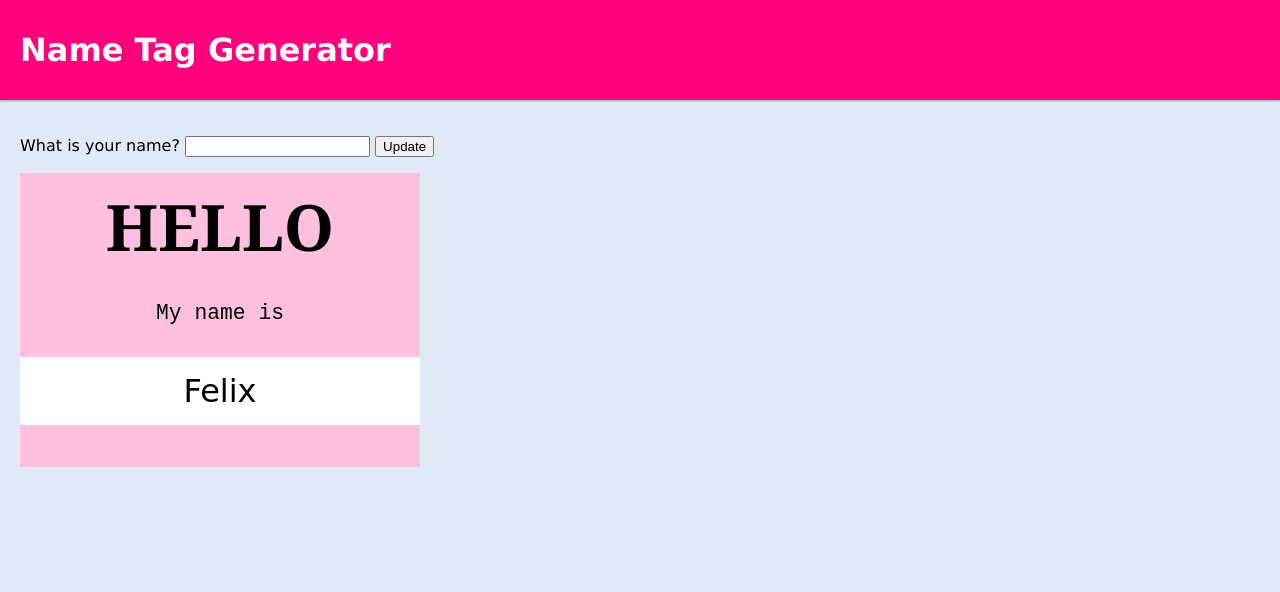
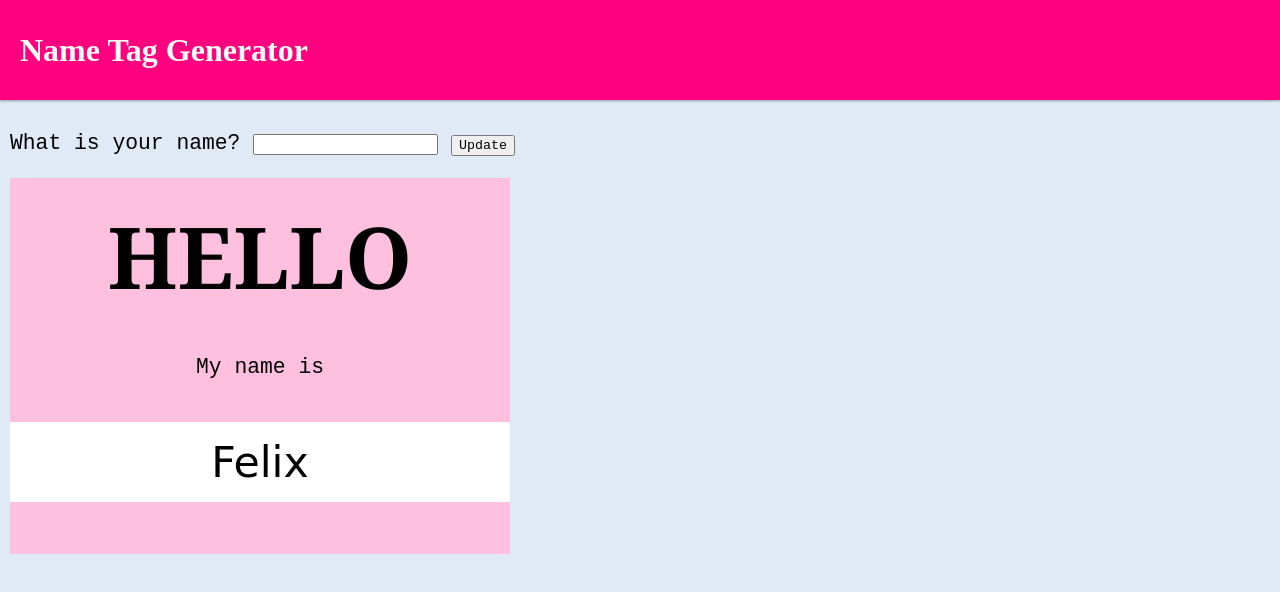
Before and after one commit to maddieparker/nametag, a plain HTML site: page index.html in a window 1280 px wide. Drawn offline with Linux system fonts and the light colour scheme.

Commit message:
update font and make nametag bigger

```diff
--- a/index.html
+++ b/index.html
@@ -34,7 +34,7 @@
 
         <div id="nametag" class="nametag">
             <p class="greeting">Hello</p>
-            <p style="font-family: 'Courier New', Courier, monospace; font-size: 16pt">My name is</p>
+            <p>My name is</p>
             <p id="name-display" class="name">Felix</p> <!-- thing that will be updated-->
         </div>
     </main>
--- a/style.css
+++ b/style.css
@@ -1,7 +1,5 @@
 body {
     margin: 0;
-    font-family: Corbel, 'Lucida Grande', 'Lucida Sans Unicode', 'Lucida Sans', 'DejaVu Sans',
-        'Bitstream Vera Sans', 'Liberation Sans', Verdana, 'Verdana Ref', sans-serif;
     background: rgb(224, 234, 247);
     display: grid;
     grid-template-rows: auto 1fr;
@@ -27,14 +25,16 @@ header .logo {
 }
 
 main {
-    padding: 20px;
+    padding: 10px;
+    font-family: 'Courier New', Courier, monospace;
+    font-size: 16pt;
 }
 
 .nametag {
     background: #FFBFDF;
     color: black;
     padding-bottom: 10px;
-    width: 400px;
+    width: 500px;
     text-align: center;
 }
 
@@ -43,7 +43,7 @@ main {
     font-family: Georgia;
     font-size: 4em;
     font-weight: bolder;
-    padding: 10px;
+    padding: 20px;
     margin: 0;
 }
 
@@ -54,3 +54,7 @@ main {
     font-family: cursive;
     font-size: 2em;
 }
+
+button {
+    font-family: 'Courier New', Courier, monospace;
+}
```
